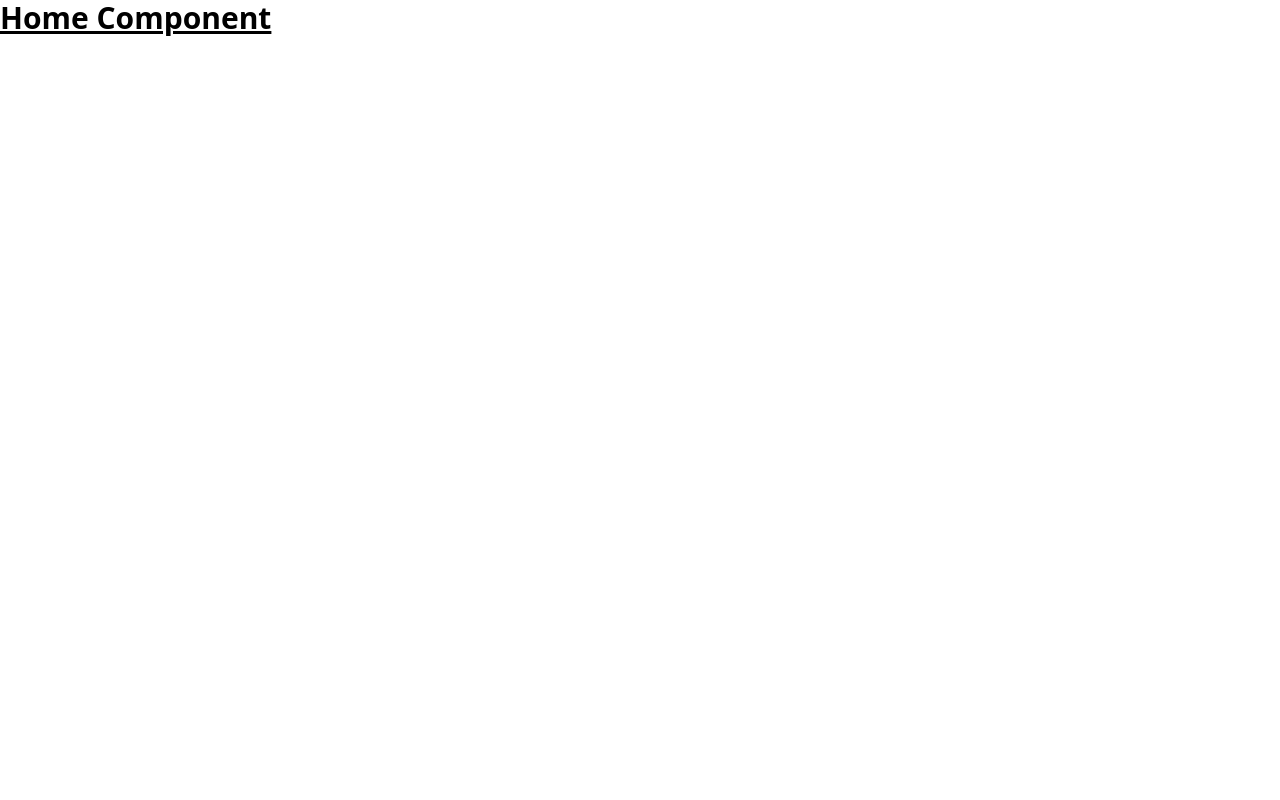
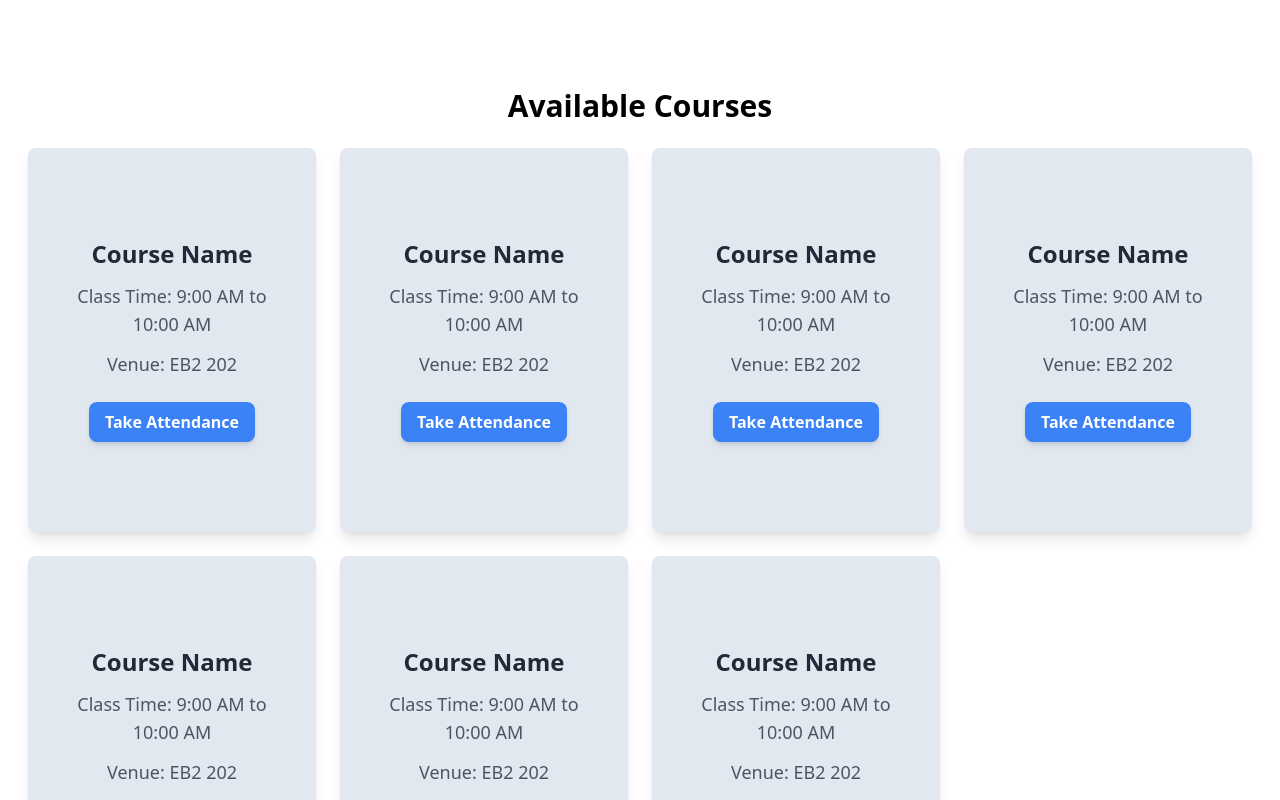
Before and after one commit to Rohan-Sharma03/MarkMe-Instructor, a React (Create React App) app: page / in a window 1280 px wide. Shown: the top 800 px of the page. Built offline with nearby package versions, Linux system fonts and the light colour scheme.

Commit message:
Slight Changes were made

```diff
--- a/src/Home.tsx
+++ b/src/Home.tsx
@@ -1,9 +1,21 @@
 import React from "react";
+import CourseBox from "./Components/CourseBox";
 
 const Home = () => {
   return (
-    <div>
-      <h1 className="text-3xl font-bold underline">Home Component</h1>
+    <div className="flex flex-col items-center p-6 mt-16">
+      {" "}
+      {/* Added mt-16 for margin top */}
+      <h1 className="text-3xl font-bold mb-6">Available Courses</h1>
+      <div className="grid grid-cols-1 sm:grid-cols-2 md:grid-cols-3 lg:grid-cols-4 gap-6">
+        <CourseBox />
+        <CourseBox />
+        <CourseBox />
+        <CourseBox />
+        <CourseBox />
+        <CourseBox />
+        <CourseBox />
+      </div>
     </div>
   );
 };
```
